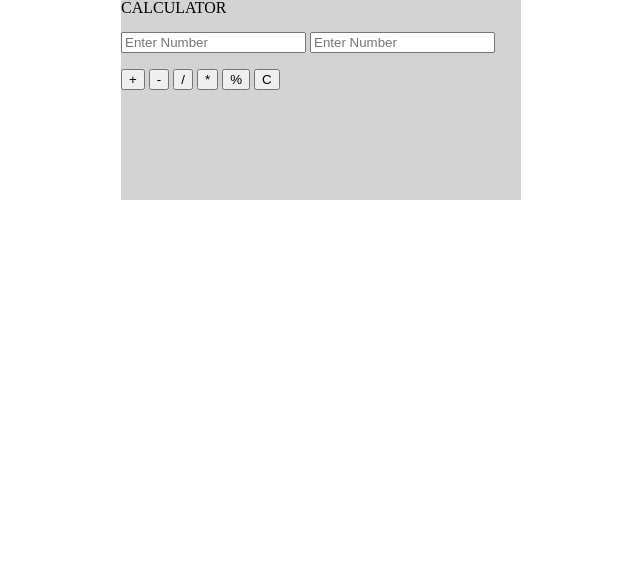
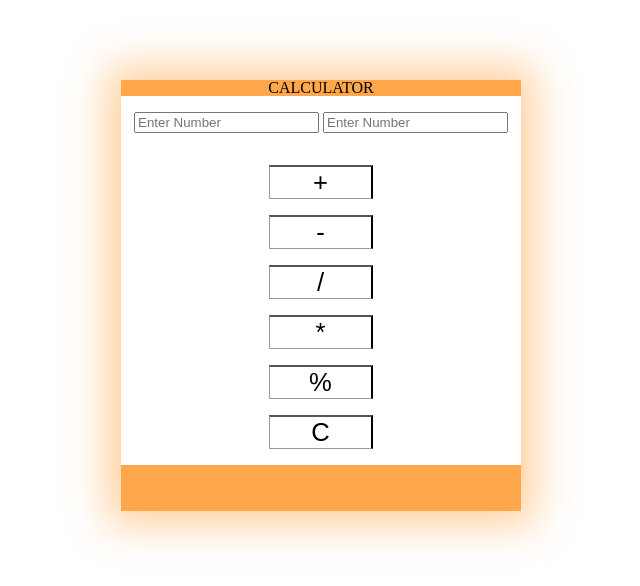
Before and after one commit to edgarikas/JavaScript, a website built with Parcel: page Calculator/src/index.html in a window 1280 px wide. Shown: the whole page, without its empty margins (319-959 px from the left). Built offline with nearby package versions, Linux system fonts and the light colour scheme.

Commit message:
Upadte Design

```diff
--- a/Calculator/src/index.html
+++ b/Calculator/src/index.html
@@ -17,12 +17,18 @@
         <input type="number" class="input2" placeholder="Enter Number" />
       </div>
       <div class="buttons">
-        <button id="sum">+</button>
-        <button id="minus">-</button>
-        <button id="div">/</button>
-        <button id="mul">*</button>
-        <button id="mod">%</button>
-        <button id="clear">C</button>
+        <button id="sum" class="btn">+</button>
+        <br />
+        <button id="minus" class="btn">-</button>
+        <br />
+        <button id="div" class="btn">/</button>
+        <br />
+        <button id="mul" class="btn">*</button>
+        <br />
+        <button id="mod" class="btn">%</button>
+        <br />
+        <button id="clear" class="btn">C</button>
+        <br />
       </div>
       <div class="result"></div>
     </div>
--- a/Calculator/src/index.js
+++ b/Calculator/src/index.js
@@ -1,3 +1,5 @@
+// Variables
+
 let sum = document.querySelector("#sum");
 let minus = document.querySelector("#minus");
 let div = document.querySelector("#div");
@@ -66,15 +68,13 @@ clear.addEventListener("click", (e) => {
 });
 */
 
-//Switch
+// Switch
 
 document.addEventListener("click", (e) => {
   switch (e.target.innerText) {
     case "+":
-      sum.addEventListener("click", (e) => {
-        console.log(nr1.value);
-        result.textContent = suma(nr1.value, nr2.value);
-      });
+      result.textContent = suma(nr1.value, nr2.value);
+      console.log(e.target.innerText);
       break;
     case "-":
       minus.addEventListener("click", (e) => {
@@ -82,24 +82,19 @@ document.addEventListener("click", (e) => {
       });
       break;
     case "/":
-      div.addEventListener("click", (e) => {
-        result.textContent = divide(nr1.value, nr2.value);
-      });
+      result.textContent = divide(nr1.value, nr2.value);
       break;
     case "*":
-      multiple.addEventListener("click", (e) => {
-        result.textContent = mul(nr1.value, nr2.value);
-      });
+      result.textContent = mul(nr1.value, nr2.value);
       break;
     case "%":
-      mod.addEventListener("click", (e) => {
-        result.textContent = modul(nr1.value, nr2.value);
-      });
+      result.textContent = modul(nr1.value, nr2.value);
       break;
     case "C":
       clear.addEventListener("click", (e) => {
         inputs.forEach((input) => (input.value = ""));
         result.textContent = "";
+        alert("All Text Deleted!");
       });
       break;
   }
--- a/Calculator/src/styles/style.scss
+++ b/Calculator/src/styles/style.scss
@@ -1,8 +1,13 @@
+html {
+  font-size: 10px;
+}
+
 .container {
   max-width: 400px;
-  height: 200px;
-  background: lightgray;
-  margin: 0 auto;
+  margin: 10vh auto 0 auto;
+  box-shadow: 0px 0px 40px 13px rgba(255, 132, 0, 0.4);
+  text-align: center;
+  background: rgba(255, 255, 255, 0.81);
 }
 
 .inputs {
@@ -10,9 +15,38 @@
 }
 
 .buttons {
-  margin: 1rem 0rem;
+  margin: 1rem 1.5rem;
+  text-align: center;
+}
+
+.btn {
+  text-align: center;
+  background: transparent;
+  margin-top: 1rem;
+  width: 6.5rem;
+  border-bottom: 1px solid #999;
+  border-left: 1px solid #999;
+  font-size: 1.6rem;
+  font-weight: 500;
+}
+
+.btn:hover {
+  background: #323330;
+  color: white;
+  transition: 0.4s ease-in-out;
+}
+h1 {
+  font-size: 2.1rem;
+  padding: 1rem 1rem;
+  font-weight: bold;
+  background-color: rgba(255, 132, 0, 0.708);
 }
 
 .result {
-  background-color: wheat;
+  height: 30px;
+  padding-top: 1rem;
+  font-weight: bold;
+  font-size: 1.8rem;
+  margin-top: 1rem;
+  background-color: rgba(255, 132, 0, 0.708);
 }
```
Also changed, not shown: Calculator/dist/index.html, 6 other files.
